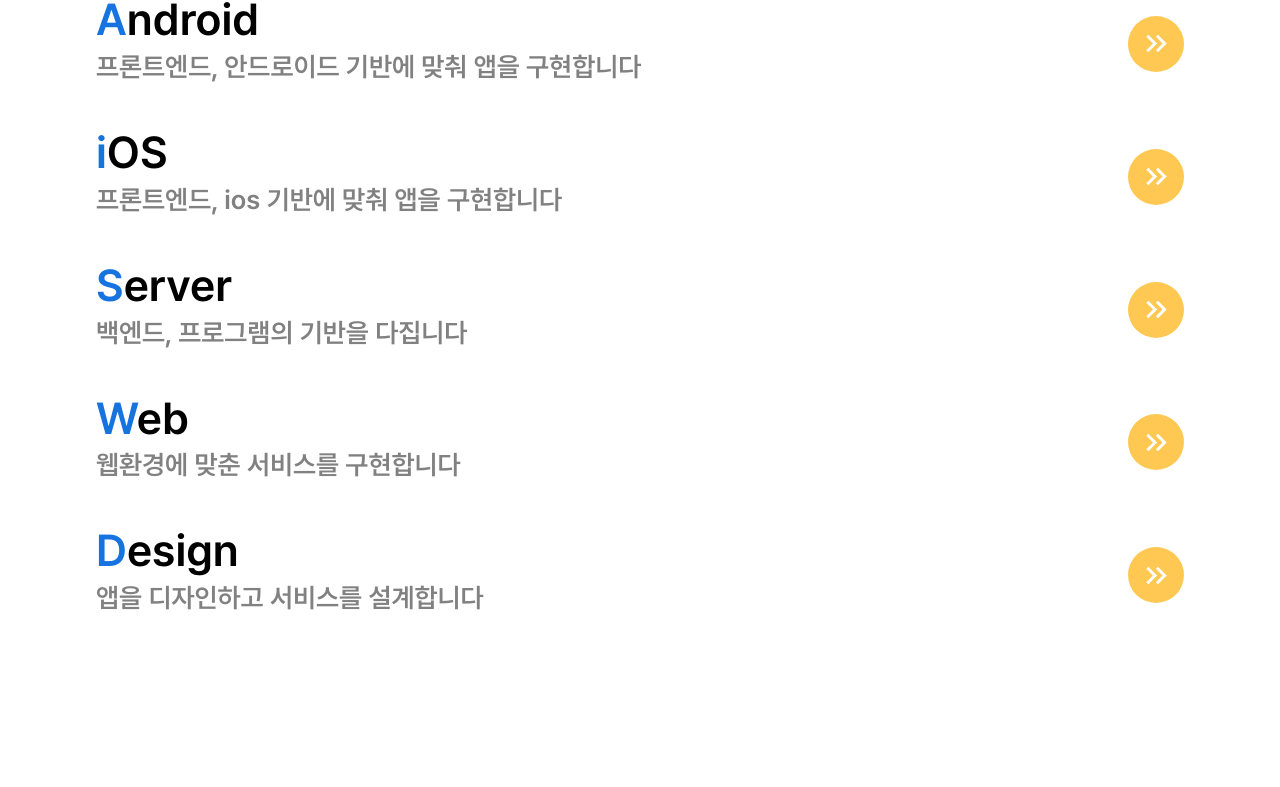
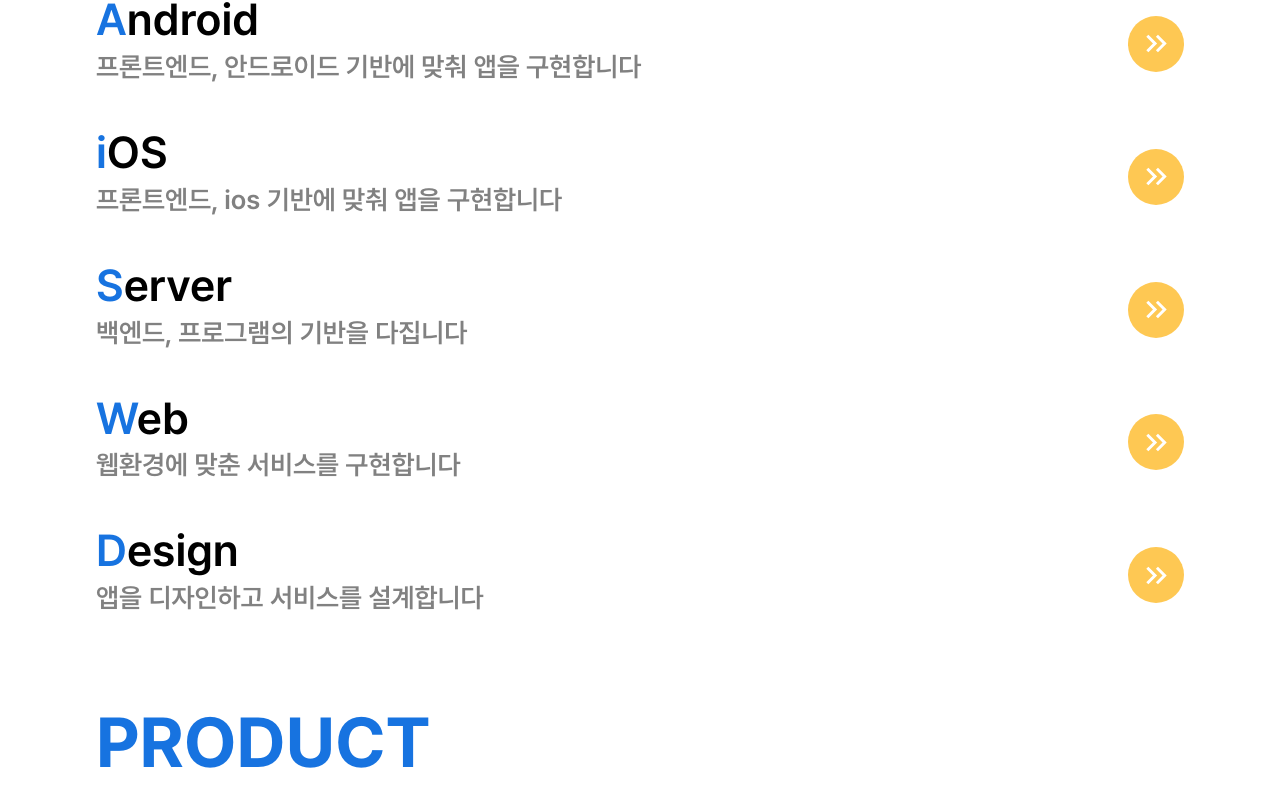
Before and after one commit to inu-appcenter/appcenter-homepage-renewal, a React (Create React App) app: page /appcenter-homepage-renewal/home in a window 1280 px wide. Shown: the part 1987-2774 px from the top of the page. Before the commit the page ends 2648 px from the top, so only its background shows below. Built offline with nearby package versions, Linux system fonts and the light colour scheme.

Commit message:
feat: product 임시 완성
만든 앱 소개에 들어갈 데이터 찾아야함

```diff
--- a/src/component/aboutus/Interview.js
+++ b/src/component/aboutus/Interview.js
@@ -1,6 +1,6 @@
 import styled from "styled-components";
 import {viewHeightCalc, viewWidthCalc} from "../../lib/viewportCalculate";
-import {interviewAnswer, interViewQuestion} from "../../resource/string/aboutUs";
+import {interviewAnswer, interViewQuestion} from "../../resource/dummy/aboutUs";
 
 export default function Interview() {
 
--- a/src/component/aboutus/Slogan.js
+++ b/src/component/aboutus/Slogan.js
@@ -1,6 +1,6 @@
 import styled from "styled-components";
 import {viewWidthCalc} from "../../lib/viewportCalculate";
-import {slogan} from "../../resource/string/aboutUs";
+import {slogan} from "../../resource/dummy/aboutUs";
 
 export default function Slogan() {
     return (
--- /dev/null
+++ b/src/container/ProductContainer.js
@@ -0,0 +1,27 @@
+import styled from "styled-components";
+import {PageTitle} from "../component/common/PageTitle";
+import {viewHeightCalc, viewWidthCalc} from "../lib/viewportCalculate";
+import TempAppImage from "../resource/dummy/temp_app_image.png"
+
+export default function ProductContainer(){
+    return(
+        <ProductWrapper>
+            <PageTitle
+                title="Product"
+                topMargin={viewHeightCalc(50)}
+                subTitle='앱센터에서 만든 앱들을 소개합니다'
+            />
+            <TempImage src={TempAppImage} alt='임시 이미지'/>
+        </ProductWrapper>
+    );
+}
+
+const ProductWrapper = styled.div`
+  width: 100%;
+  height: 100vh;
+`;
+
+const TempImage = styled.img`
+  height: ${viewWidthCalc(940)};
+  margin-top: ${viewWidthCalc(20)};
+`
--- a/src/page/HomePage.js
+++ b/src/page/HomePage.js
@@ -1,11 +1,13 @@
 import AboutUsContainer from "../container/AboutUsContainer";
 import OurTeamContainer from "../container/OurTeamContainer";
+import ProductContainer from "../container/ProductContainer";
 
 export default function HomePage() {
     return (
         <>
             <AboutUsContainer/>
             <OurTeamContainer/>
+            <ProductContainer/>
         </>
     );
 }
```
Also changed, not shown: src/resource/dummy/aboutUs.js (renamed from src/resource/string/aboutUs.js), src/resource/dummy/temp_app_image.png (added).
